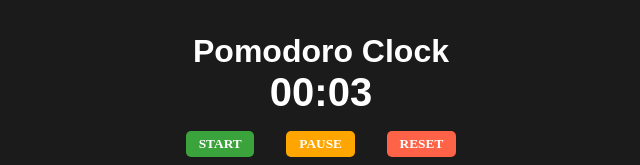
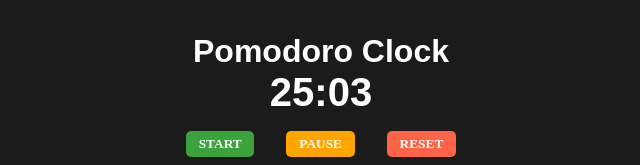
Before and after one commit to eko-develops/pomodoro-clock-react, a React (Create React App) app: page / in a window 1280 px wide. Shown: the part 124-289 px from the top of the page, without its empty margins (319-959 px from the left). Built offline with nearby package versions, Linux system fonts and the light colour scheme.

Commit message:
Change state to use objects

```diff
--- a/src/components/Clock.js
+++ b/src/components/Clock.js
@@ -2,36 +2,45 @@ import { useState, useEffect } from 'react';
 
 const Clock = () => {
 
-    const [minutes, setMinutes] = useState(0);
-    const [seconds, setSeconds] = useState(3);
+    const initialProdTimer = {
+        minutes: 25,
+        seconds: 3
+    }
+
+    const initialBreakTimer = {
+        minutes: 5,
+        seconds: 0
+    }
+
+    const [timer, setTimer] = useState(initialProdTimer);
     const [isRunning, setIsRunning] = useState(false);
     const [isFinished, setIsFinished] = useState(false);
 
-    const timerMinutes = minutes < 10 ? `0${minutes}` : minutes;
-    const timerSeconds = seconds < 10 ? `0${seconds}` : seconds;
+    const timerMinutes = timer.minutes < 10 ? `0${timer.minutes}` : timer.minutes;
+    const timerSeconds = timer.seconds < 10 ? `0${timer.seconds}` : timer.seconds;
 
     useEffect(() => {
         if(isRunning){
 
-        const interval = setInterval( () => {
-            if(seconds === 0){
-                if(minutes !== 0){
-                    setSeconds(59);
-                    setMinutes(minutes - 1);
+            const interval = setInterval( () => {
+                console.log('running');
+                if(timer.seconds === 0){
+                    if(timer.minutes !== 0){
+                        setTimer({
+                            minutes: timer.minutes - 1,
+                            seconds: 59
+                        });
+                    }
                 } else {
-                    setIsFinished(true);
-                    setIsRunning(false);
+                    setTimer({minutes: timer.minutes, seconds: timer.seconds - 1});
                 }
-            } else {
-                setSeconds(seconds - 1);
-            }
-        }, 1000);
 
-        return () => clearInterval(interval);
+            }, 1000);
+
+            return () => clearInterval(interval);
 
         }
-
-    }, [isRunning, seconds, minutes]);
+    }, [isRunning, timer]);
 
     const handleStart = () => {
         console.log('start clicked');
@@ -45,8 +54,7 @@ const Clock = () => {
         console.log('reset clicked');
         setIsRunning(false);
         setIsFinished(false);
-        setMinutes(25);
-        setSeconds(0);
+        setTimer(initialProdTimer);
     }
 
     return (
```
